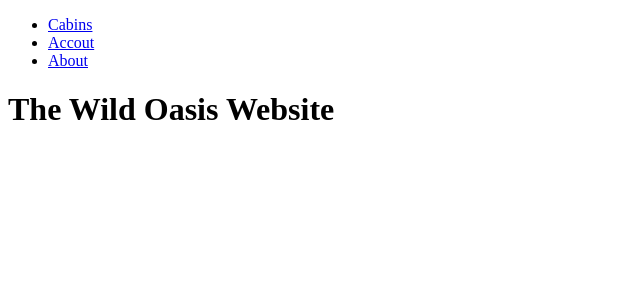
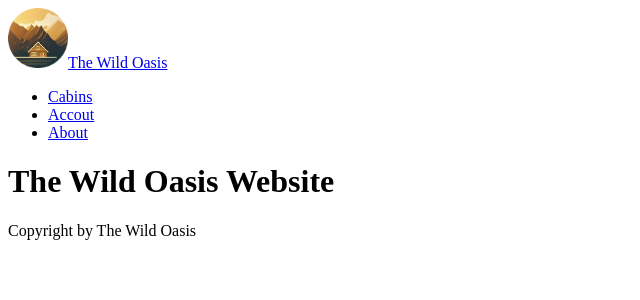
Before and after one commit to RossWebFS/the-wild-oasis-website, a Next.js app: page / in a window 1280 px wide. Shown: the top 300 px of the page, without its empty margins (0-640 px from the left). Built offline with nearby package versions, Linux system fonts and the light colour scheme.

Commit message:
Built root layout

```diff
--- /dev/null
+++ b/app/_components/Logo.js
@@ -0,0 +1,12 @@
+const Logo = () => {
+  return (
+    <a href="/" className="flex items-center gap-4 z-10">
+      <img src="/logo.png" height="60" width="60" alt="The Wild Oasis logo" />
+      <span className="text-xl font-semibold text-primary-100">
+        The Wild Oasis
+      </span>
+    </a>
+  );
+};
+
+export default Logo;
--- a/app/layout.js
+++ b/app/layout.js
@@ -1,12 +1,19 @@
-export const metadata = {
-  title: 'Next.js',
-  description: 'Generated by Next.js',
-}
+import Navigation from "@/app/_components/Navigation";
+import Logo from "@/app/_components/Logo";
 
-export default function RootLayout({ children }) {
+const RootLayout = ({ children }) => {
   return (
     <html lang="en">
-      <body>{children}</body>
+      <body>
+        <header>
+          <Logo />
+          <Navigation />
+        </header>
+        <main>{children}</main>
+        <footer>Copyright by The Wild Oasis</footer>
+      </body>
     </html>
-  )
-}
+  );
+};
+
+export default RootLayout;
--- a/app/page.js
+++ b/app/page.js
@@ -1,12 +1,5 @@
-import Navigation from "@/app/_components/Navigation";
-
 const Page = () => {
-  return (
-    <>
-      <Navigation />
-      <h1>The Wild Oasis Website</h1>
-    </>
-  );
+  return <h1>The Wild Oasis Website</h1>;
 };
 
 export default Page;
```
Also changed, not shown: public/logo.png (added).
